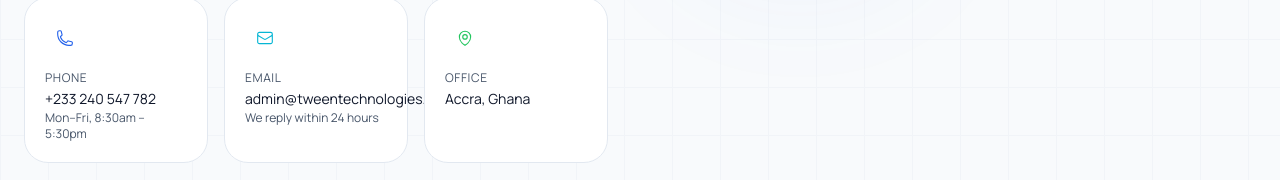
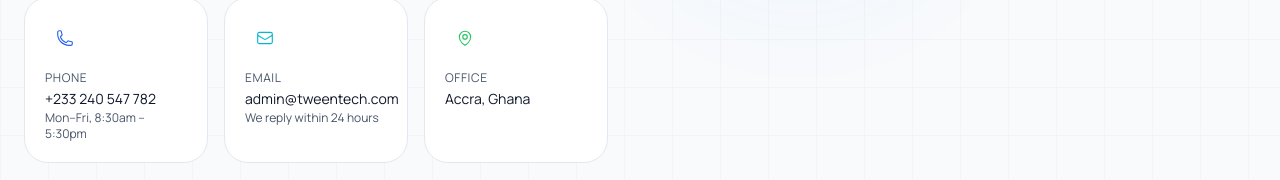
Before and after one commit to callistus11/tweenn, a Next.js app: page /contact in a window 1280 px wide. Shown: the part 585-765 px from the top of the page. Built offline with nearby package versions, Linux system fonts and the light colour scheme; no server answers.

Commit message:
I don't even know what I changed here but I hope it's not a bug

```diff
--- a/src/app/contact/components/ContactHero.tsx
+++ b/src/app/contact/components/ContactHero.tsx
@@ -15,7 +15,7 @@ const contactMethods = [
   {
     icon: 'EnvelopeIcon',
     label: 'Email',
-    value: 'admin@tweentechnologies.com',
+    value: 'admin@tweentech.com',
     sub: 'We reply within 24 hours',
     color: 'text-accent',
     bg: 'bg-accent/8',
```
